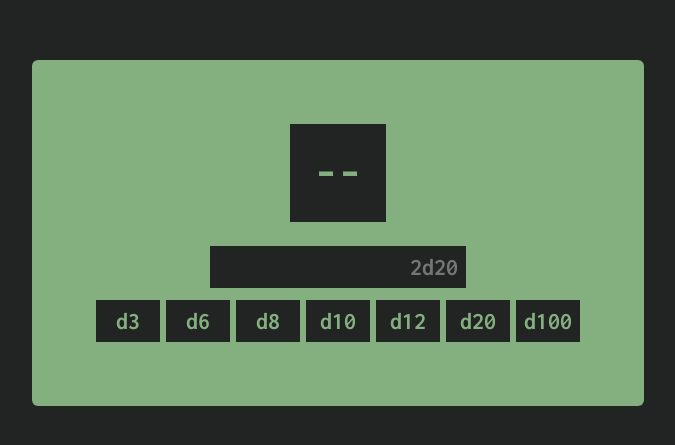
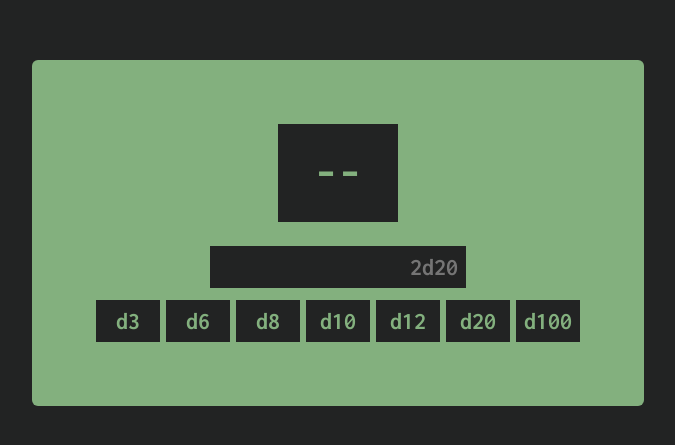
Before and after one commit to Virkkunen/dice, a React (Create React App) app: page / in a window 1280 px wide. Shown: the part 167-612 px from the top of the page, without its empty margins (302-977 px from the left). Built offline with nearby package versions, Linux system fonts and the light colour scheme.

Commit message:
css styling

```diff
--- a/package.json
+++ b/package.json
@@ -1,6 +1,6 @@
 {
   "name": "dice",
-  "version": "0.0.1",
+  "version": "0.0.2",
   "homepage": "https://virkkunen.github.io/dice",
   "private": true,
   "dependencies": {
--- a/src/App.css
+++ b/src/App.css
@@ -44,6 +44,7 @@ body {
   padding: 24px;
   font-size: 48px;
   text-align: center;
+  width: 120px;
 }
 
 input {
```
